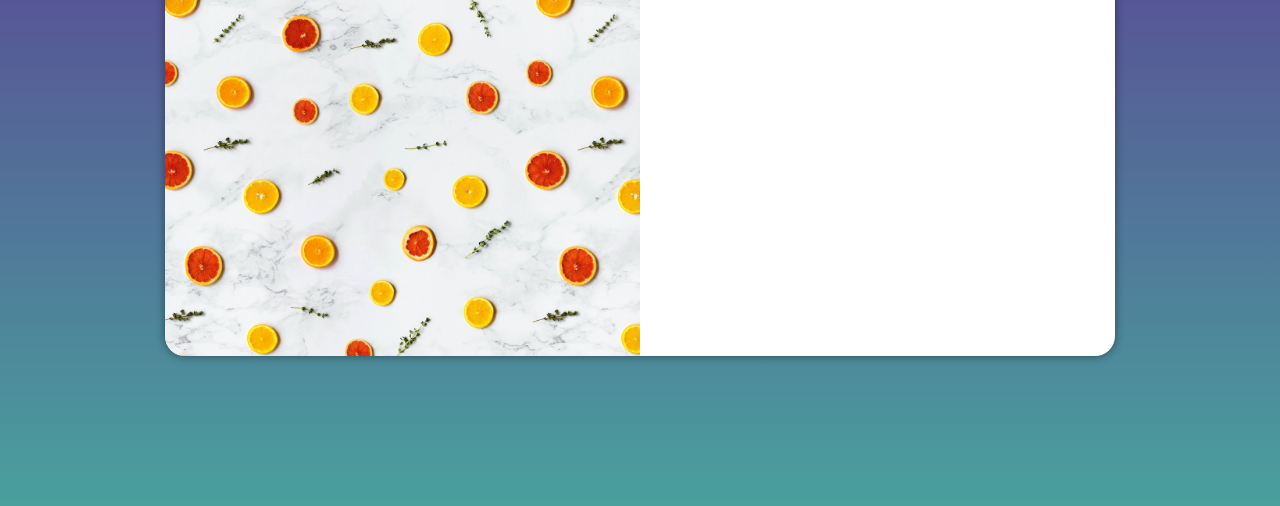
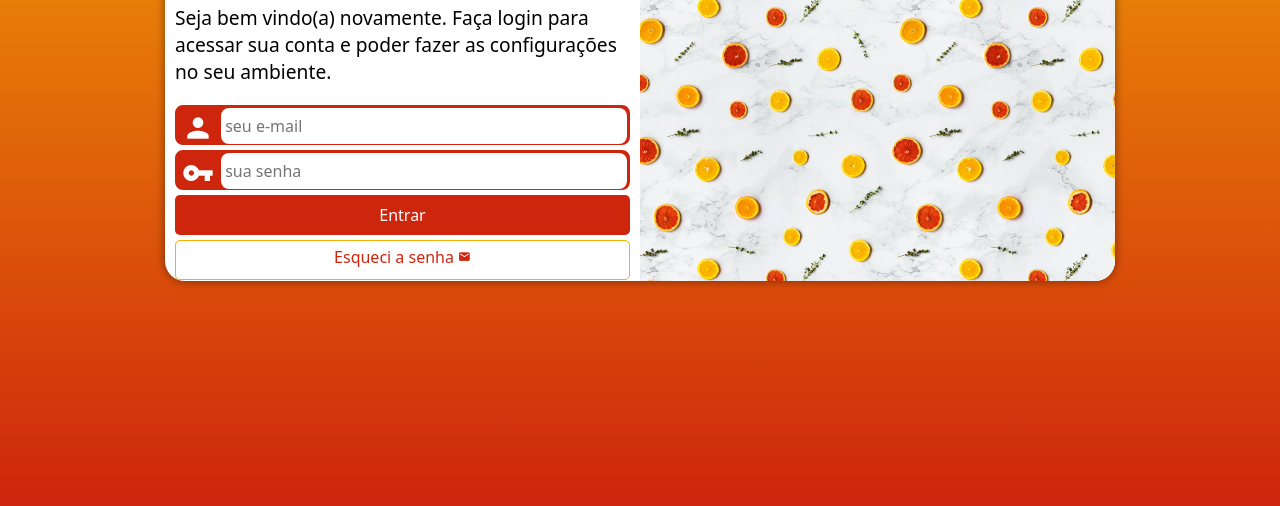
Before and after one commit to Jonatinho/projeto-login, a plain HTML site: page index.html in a window 1280 px wide. Shown: the part 294-800 px from the top of the page. Drawn offline with Linux system fonts and the light colour scheme.

Commit message:
projeto login finalizado

```diff
--- a/estilos/media-query.css
+++ b/estilos/media-query.css
@@ -2,11 +2,11 @@
 
 @media screen and (min-width: 768px) and (max-width: 992px) {
     body {
-        background-image: linear-gradient(to top, #49a09d, #5f2c92);
+        background-image: linear-gradient(to top, #CE250D, #F7B005);
     }
     section#login {
         width: 80vw;
-
+        height: 280px;
     }
     section#login > div#imagem {
         float: left;
@@ -21,19 +21,26 @@
 
 @media screen and (min-width: 992px) {
     body {
-        background-image: linear-gradient(to top, #49a09d, #5f2c92);
+        background-image: linear-gradient(to top, #CE250D, #F7B005);
     }
     section#login {
         width: 950px;
-
+        height: 350px;
     }
     section#login > div#imagem {
-        float: left;
+        float: right;
         width: 50%;
         height: 100%;
     }
     section#login > div#formulario {
-        float: right;
+        float: left;
         width: 50%;
     }
+    div#formulario > h1 {
+        font-size: 2em;
+    }
+    div#formulario > p {
+        font-size: 1.2em;
+        margin: 20px 0px;
+    }
 }
--- a/estilos/style.css
+++ b/estilos/style.css
@@ -2,8 +2,8 @@
 
 /*
     Paleta de cores
-    Verde: #49a09d
-    Lilas: #5f2c82
+    Laranja: #CE250D
+    Amarelo: #F7B005
 */
 
 * {
@@ -14,7 +14,7 @@
 }
 
 body, html {
-    background-color: #5f2c82;
+    background-color: #F7B005;
     height: 100vh;
     width: 100vw;
 }
@@ -29,15 +29,15 @@ section#login {
     position: absolute;
     top: 50%;
     left: 50%;
-    transform: translate(-50%, -50%);
     overflow: hidden;
 
     background-color: white;
-    width: 250px;
-    height: 500px;
+    width: 251px;
+    height: 515px;
     border-radius: 20px;
     box-shadow: 0px 0px 10px rgba(0, 0, 0, 0.459);
 
+    transform: translate(-50%, -50%);
     transition: width .3s, heigth .3s;
     transition-timing-function: ease;
 }
@@ -53,3 +53,91 @@ section#login > div#formulario {
     display: block;
     padding: 10px;
 }
+
+div#formulario > h1 {
+    text-align: center;
+    margin-bottom: 10px;
+}
+
+div#formulario > p {
+    font-size: 0.8em;
+}
+
+form > div.campo {
+    background-color: #CE250D;
+    border: 2px solid #CE250D;
+    display: block;
+    width: 100%;
+    height: 40px;
+    border-radius: 8px;
+    margin: 5px 0px;
+
+}
+
+div.campo > label {
+    display: none;
+}
+
+div.campo > i {
+    color: white;
+   /* background-color: black; */
+    font-size: 2em;
+    width: 40px;
+    padding: 5px;
+}
+
+div.campo > input {
+    background-color: white;
+    font-size: 1em;
+    width: calc(100% - 45px);
+    height: 100%;
+    border: 0px;
+    border-radius: 8px;
+    padding: 4px;
+    transform: translateY(-12px);
+}
+
+div.campo > input:focus-within {
+    background-color: white;
+    border: none;
+}
+
+form > input[type=submit] {
+    display: block;
+    font-size: 1em;
+    width: 100%;
+    height: 40px;
+    background-color: #CE250D;
+    color: white;
+    border: none;
+    border-radius: 5px;
+    cursor: pointer;
+}
+
+form > input[type=submit]:hover {
+    background-color: #F7B005;
+}
+
+form > a.botao {
+    display: block;
+    text-align: center;
+    font-size: 1em;
+    width: 100%;
+    height: 40px;
+    padding-top: 5px;
+    margin-top: 5px;
+    background-color: white;
+    color: #CE250D;
+    border: 1px solid #F7B005;
+    border-radius: 5px;
+    text-decoration: none;
+}
+
+form > a.botao:hover {
+    background-color: #F7B005;
+    color: white;
+}
+
+form > a.botao > i {
+    font-size: 0.8em;
+}
--- a/index.html
+++ b/index.html
@@ -5,6 +5,7 @@
     <meta http-equiv="X-UA-Compatible" content="IE=edge">
     <meta name="viewport" content="width=device-width, initial-scale=1.0">
     <title>Login</title>
+    <link href="https://fonts.googleapis.com/icon?family=Material+Icons" rel="stylesheet">
     <link rel="stylesheet" href="estilos/style.css">
     <link rel="stylesheet" href="estilos/media-query.css">
 </head>
@@ -16,8 +17,19 @@
             <div id="formulario">
                 <h1>Login</h1>
                 <p>Seja bem vindo(a) novamente. Faça login para acessar sua conta e poder fazer as configurações no seu ambiente.</p>
-                <form action="login.php" method="post">
-                    <input type="email" name="" id="">
+                <form action="login.php" method="post" autocomplete="on">
+                    <div class="campo">
+                        <i class="material-icons">person</i>
+                        <input type="email" name="login" id="ilogin" placeholder="seu e-mail" autocomplete="email" required maxlength="30">
+                        <label for="ilogin">Login</label>
+                    </div>
+                    <div class="campo">
+                        <i class="material-icons">vpn_key</i>
+                        <input type="password" name="senha" id="isenha" placeholder="sua senha" autocomplete="current-password" required minlength="8" maxlength="20">
+                        <label for="isenha">Senha</label>
+                    </div>
+                    <input type="submit" value="Entrar">
+                    <a href="esqueci.html" class="botao">Esqueci a senha <i class="material-icons">mail</i></a>
                 </form>
             </div>
         </section>
```
